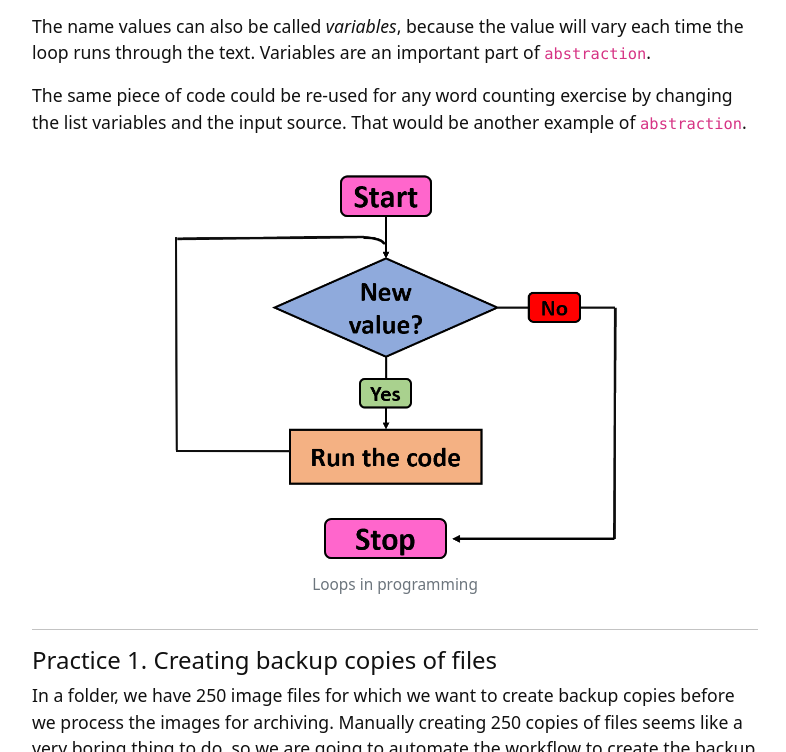
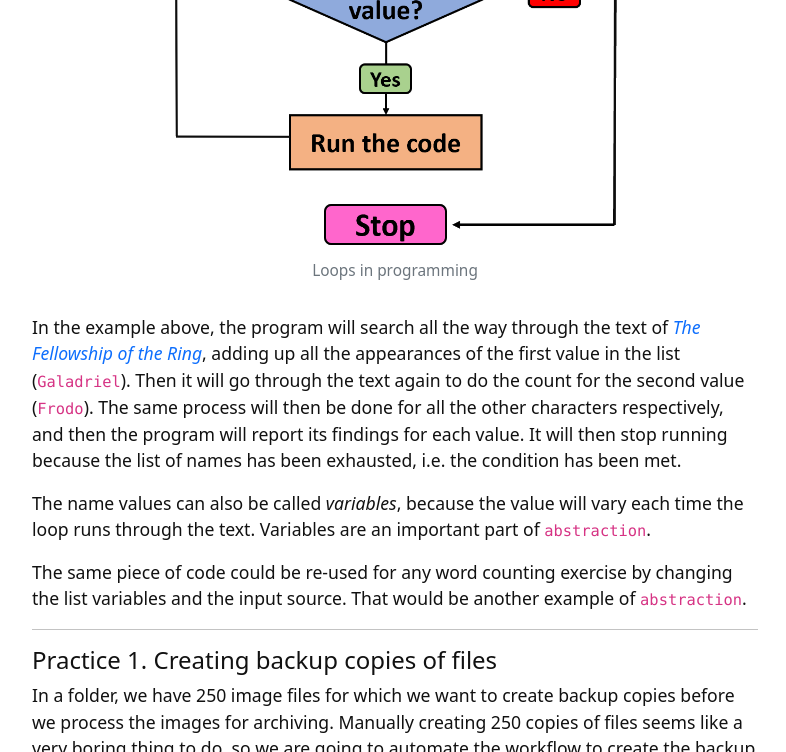
Before and after one commit to weaverbel/intro-computational-thinking, a Jekyll site: the page built from content/4-lesson.md, in a window 1280 px wide and 900 px high, scrolled down 1559 px, cut to the strip 0-752 px from the top of the window. Shown: the whole strip, without its empty margins (245-1031 px from the left). Built offline with Jekyll 4.4.1, drawn with Linux system fonts in a browser that asks for light colours.

Commit message:
Update 4-lesson.md
move image

```diff
--- a/content/4-lesson.md
+++ b/content/4-lesson.md
@@ -27,13 +27,13 @@ Suppose we are fans of the *Lord of the Rings* novels, but we wonder how much th
 
 The code that will be used to do this job is an example of a **loop**. Loops allow us to execute the same command over and over again until a certain pre-set condition has been met. In this case, the condition is to have counted all the appearances of each name on a designated list.
 
+{% include figure.html img="loop-diagram.png" alt="How loops work" caption="Loops in programming" width="65%" %}
+
 In the example above, the program will search all the way through the text of [*The Fellowship of the Ring*](https://www.kaggle.com/datasets/ashishsinhaiitr/lord-of-the-rings-text), adding up all the appearances of the first value in the list (`Galadriel`). Then it will go through the text again to do the count for the second value (`Frodo`). The same process will then be done for all the other characters respectively, and then the program will report its findings for each value. It will then stop running because the list of names has been exhausted, i.e. the condition has been met.
 
 The name values can also be called *variables*, because the value will vary each time the loop runs through the text. Variables are an important part of `abstraction`.
 
 The same piece of code could be re-used for any word counting exercise by changing the list variables and the input source. That would be another example of `abstraction`.
-
-{% include figure.html img="loop-diagram.png" alt="How loops work" caption="Loops in programming" width="65%" %}
 
 ---------
 
```
